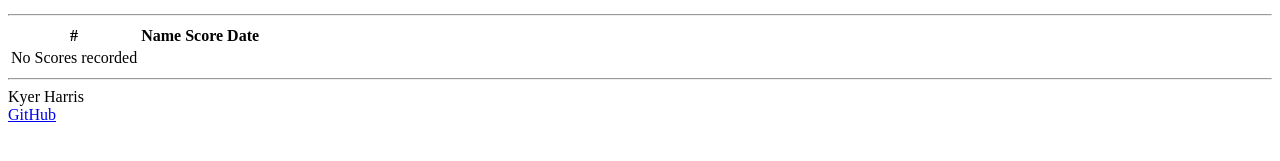
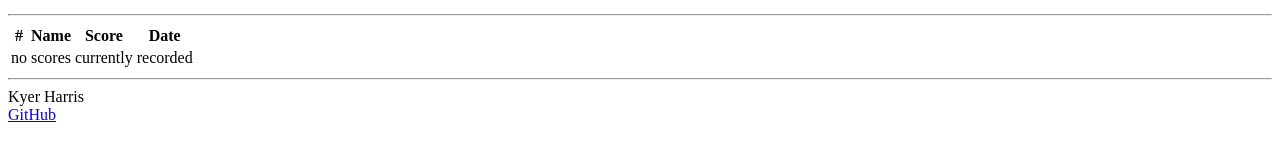
Before and after one commit to KyerHarris/Simon, a plain HTML site: page scores.html in a window 1280 px wide. Shown: the part 161-322 px from the top of the page. Drawn offline with Linux system fonts and the light colour scheme.

Commit message:
reformatted scores page

```diff
--- a/scores.html
+++ b/scores.html
@@ -34,7 +34,10 @@
         </thead>
         <tbody>
           <tr>
-            <td>No Scores recorded </td>
+            <td>no</td>
+            <td>scores</td>
+            <td>currently</td>
+            <td>recorded</td>
           </tr>
         </tbody>
       </table>
```
